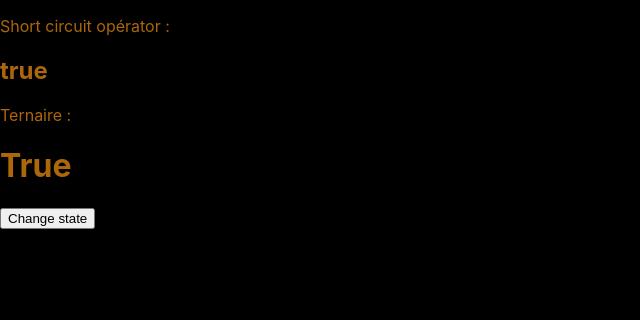
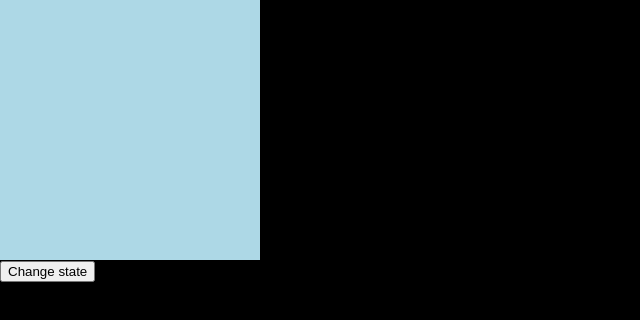
Before and after one commit to Feuzme/learn-react, a React (Create React App) app: page / in a window 1280 px wide. Shown: the top 320 px of the page, without its empty margins (0-640 px from the left). Built offline with nearby package versions, Linux system fonts and the light colour scheme.

Commit message:
toggle class

```diff
--- a/src/App.js
+++ b/src/App.js
@@ -20,14 +20,17 @@ function App() {
 
   return (
     <div className="App">
-      <p>Short circuit opérator : </p>
+      {/* <p>Short circuit opérator : </p>
       {
         toggle && <h2>true</h2> // short circuit operator ternaire sans else
       }
       <p>Ternaire :</p>
       {
         toggle ? <h1>True</h1> : <h1>Nope</h1>
-      }
+      } */}
+      <div className={toggle ? "box animated" : "box"}>
+
+      </div>
       <button onClick={changeState}>Change state</button>
     </div>
   );
--- a/src/index.css
+++ b/src/index.css
@@ -13,3 +13,16 @@ code {
   font-family: source-code-pro, Menlo, Monaco, Consolas, 'Courier New',
     monospace;
 }
+
+.box{
+  width: 200px;
+  height: 200px;
+  background: salmon;
+  margin: 30px;
+  transition: all ease-in-out 0.4s;
+}
+
+.animated {
+  background: lightblue;
+  transform: scale(1.3)
+}
```
